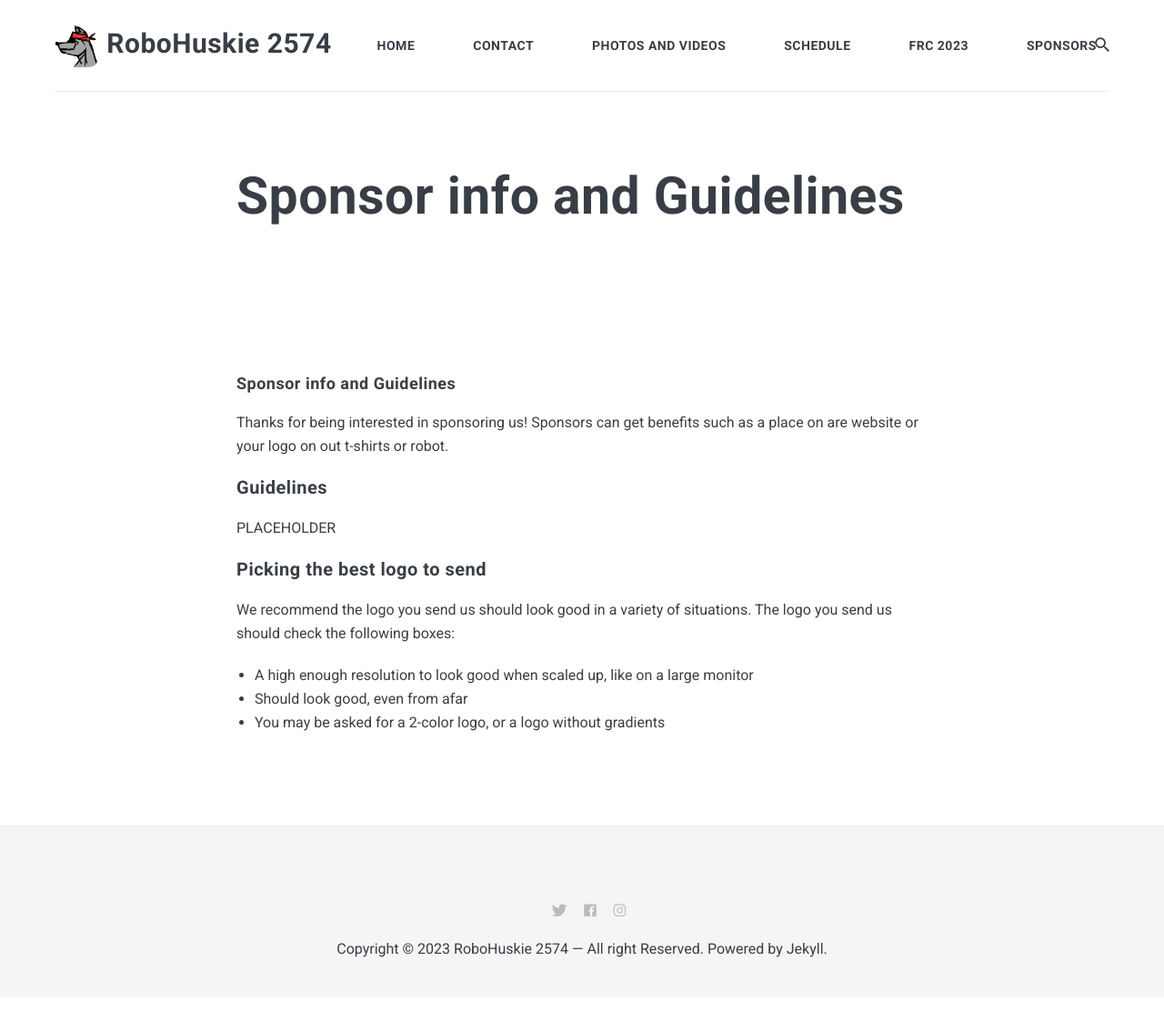
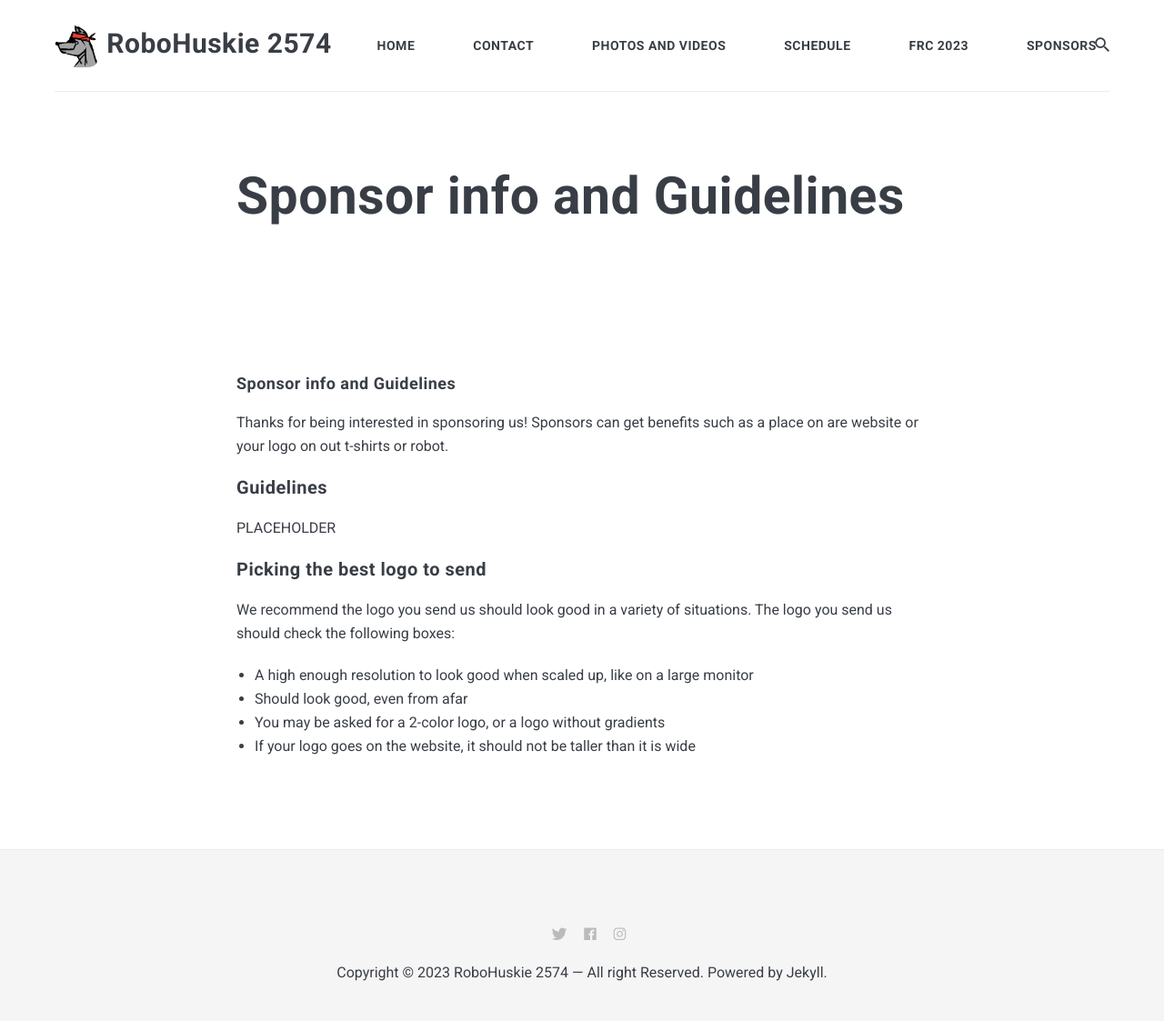
Before and after one commit to Robohuskie2574/Robohuskie2574.github.io, a Jekyll site: the page built from _pages/sinfo.md, in a window 1280 px wide. Shown: the whole page at 91% size. Built offline with Jekyll 4.4.1, drawn with Linux system fonts in a browser that asks for light colours; nearby versions of some CDN libraries; before the commit the page ends 1097 px from its top, so only the background shows below that.

Commit message:
Update sinfo.md

```diff
--- a/_pages/sinfo.md
+++ b/_pages/sinfo.md
@@ -16,4 +16,5 @@ We recommend the logo you send us should look good in a variety of situations. T
   <li>A high enough resolution to look good when scaled up, like on a large monitor</li>
   <li>Should look good, even from afar</li>
   <li>You may be asked for a 2-color logo, or a logo without gradients</li>
+  <li>If your logo goes on the website, it should not be taller than it is wide</li>
 </ul>
```
